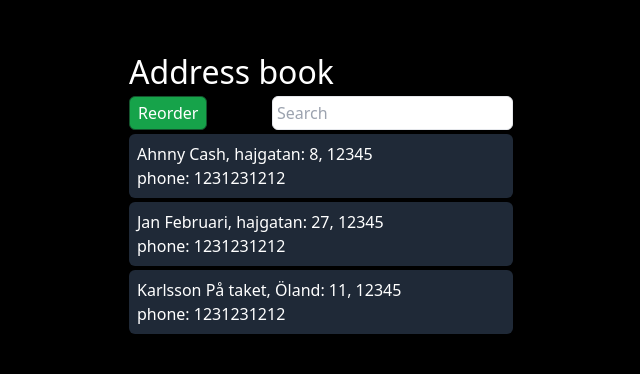
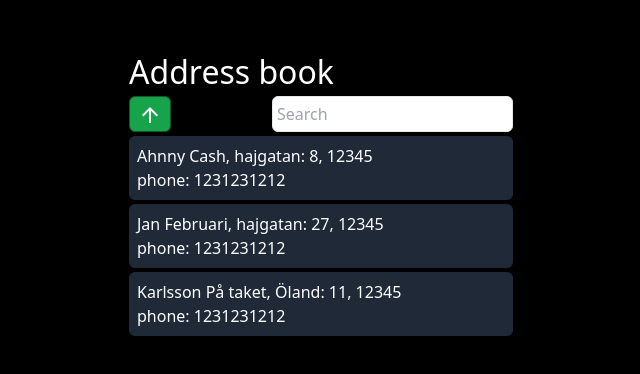
Before and after one commit to lukas-laas/address-book, a Next.js app: page / in a window 1280 px wide. Shown: the top 374 px of the page, without its empty margins (319-959 px from the left). Built offline with nearby package versions, Linux system fonts and the light colour scheme.

Commit message:
feature: replace text in button with icon

```diff
--- a/src/components/addressList/addressList.tsx
+++ b/src/components/addressList/addressList.tsx
@@ -1,6 +1,7 @@
 "use client";
 
 import Image from "next/image";
+import { ArrowDownward, ArrowUpward } from "@mui/icons-material";
 import { useMemo, useRef, useState } from "react";
 
 export default function AddressList({
@@ -46,7 +47,7 @@ export default function AddressList({
           className="border px-2 py-1 rounded-md bg-green-600 border-green-900"
           onClick={() => setOrder(order == ascending ? descending : ascending)}
         >
-          Reorder
+          {order == ascending ? <ArrowUpward /> : <ArrowDownward />}
         </button>
         <input
           ref={inputRef}
```
Also changed, not shown: package.json (+9 -5 lines), 1 other file (tests, documents, lock files or other folders).
